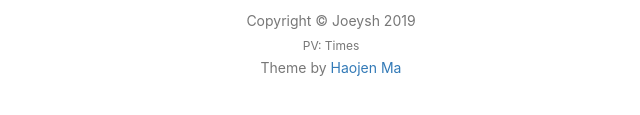
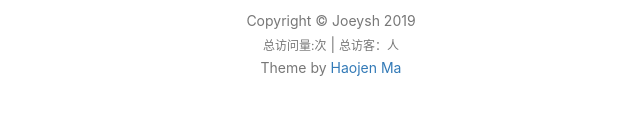
Before and after one commit to Josh-ys/Josh-ys.github.io, a plain HTML site: page 2018/01/01/hello-world/index.html in a window 1280 px wide. Shown: the part 1636-1751 px from the top of the page, 309-949 px from the left. Drawn offline with nearby package versions, Linux system fonts and the light colour scheme; some packages are replaced by stand-ins of ours; a script that the page names is missing.

Commit message:
Site updated: 2019-01-03 22:46:30

```diff
--- a/2018/01/01/hello-world/index.html
+++ b/2018/01/01/hello-world/index.html
@@ -359,7 +359,9 @@
                 <p class="copyright text-muted">
                     Copyright &copy; Joeysh 2019
                     <br>
-                    <span id="id=" busuanzi_value_site_pv""="" style="font-size: 12px;">PV: <span id="id=" busuanzi_value_site_pv""=""></span> Times</span>
+                    <span id="busuanzi_container_site_pv" "="" style="font-size: 12px;">总访问量:<span id="busuanzi_value_site_pv"></span>次</span>
+                    <span class="post-meta-divider">|</span>
+                    <span id="busuanzi_container_site_uv" style="font-size: 12px;">总访客：<span id="busuanzi_value_site_uv"></span>人</span>
                     <br>
                     Theme by <a href="https://haojen.github.io/">Haojen Ma</a>
                 </p>
```
Also changed, not shown: 2019/01/01/mdTest/index.html (+3 -1 lines), archives/2018/01/index.html (+3 -1 lines), archives/2018/index.html (+3 -1 lines), archives/2019/01/index.html (+3 -1 lines), archives/2019/index.html (+3 -1 lines), archives/index.html (+3 -1 lines), index.html (+3 -1 lines), my-works/index.html (+3 -1 lines), tags/index.html (+3 -1 lines), tags/java/index.html (+3 -1 lines), tags/mysql/index.html (+3 -1 lines).
